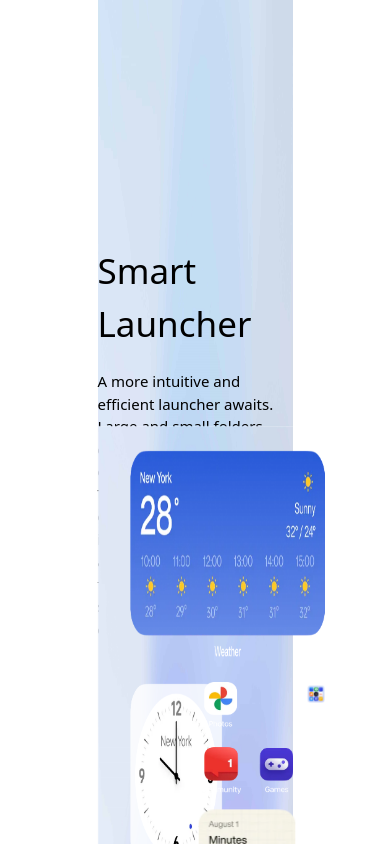
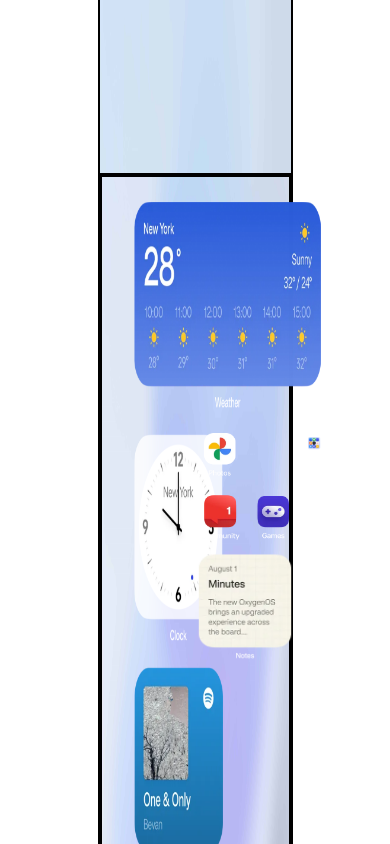
Before and after one commit to Amitrawat4532/faculticeducation, a Next.js app: page /Finalanimation in a window 390 px wide. Shown: the part 1009-1853 px from the top of the page. Built offline with nearby package versions, Linux system fonts and the light colour scheme.

Commit message:
respinsive

```diff
--- a/pages/Finalanimation.js
+++ b/pages/Finalanimation.js
@@ -38,18 +38,18 @@
         <h1 className="text-[80px]">Hey this is dummy page</h1>
       </div>
       <div
-        className="bg-white-200 h-[70vh]  flex  justify-center items-start  overflow-visible "
+        className="bg-white-200   flex  justify-center items-start  overflow-visible  h-[40vh]  md:h-[50vh] xl:h-[50vh] 2xl:h-[50vh]"
         animate={{ width: `${scrollYProgress.current * 280}vw` }}
         style={{ maxWidth: "100%", minWidth: "50%" }}
       >
         {/*Hello</div> */}
         {/*  */}
         <motion.div
-          // className=" border-2 border-black"
+          className=" border-2 border-black"
           style={{
             maxWidth: "100%",
             minWidth: "50%",
-            height: "70vh",
+            // height: "70vh",
             position: "sticky",
             top: "0px",
             // borderRadius: borderRadius,
@@ -89,7 +89,7 @@
 
           {/* center text 2nd div */}
           <div
-            className="flex items-center flex-col  gap-5  w-full"
+            className="flex items-center flex-col  gap-5  w-full "
             style={{
               // left: "27%",
               zIndex: "100",
@@ -123,7 +123,7 @@
 
       {/* 2page */}
       <div
-        className="bg-white-200 h-[250vh] w-full flex  justify-center items-start "
+        className="bg-white-200 h-[250vh] w-full flex  justify-center items-start border-3 border-red-800  "
         style={
           {
             // overflow: "hidden",
@@ -133,7 +133,7 @@
       >
         {/*Hello</div> */}
         <motion.div
-          // className="border-2 border-black"
+          className="border-4 border-black"
           style={{
             // width: scrollY,
             maxWidth: "100%",
@@ -152,11 +152,11 @@
         >
           <motion.div
             animate={{ scale: S.current }}
-            className=" sticky top-[0px] "
+            className=" sticky top-[0px] border-3 border-black"
           >
-            <div className=" flex justify-center items-center overflow-y-visible ">
-              <div>
-                <motion.div className="">
+            <div className=" flex justify-center items-center overflow-y-visible border-3 border-black ">
+              <div className="border-3 border-black">
+                <motion.div className="border-3 border-black">
                   <motion.img
                     src="/images/featurephone.webp"
                     style={{
```
